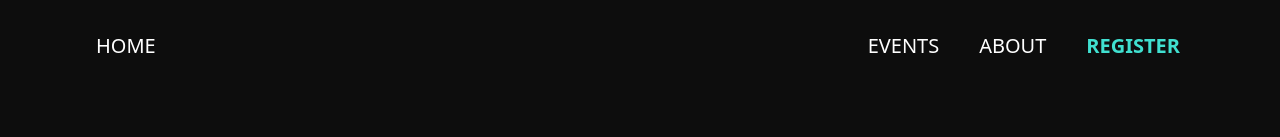
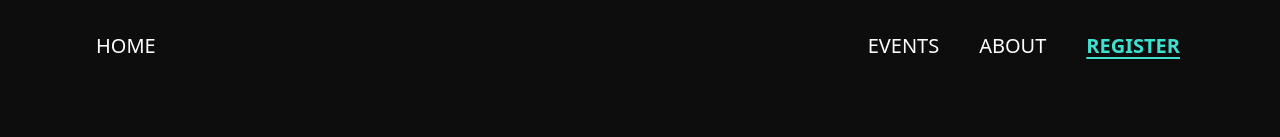
Before and after one commit to nikhilcodes0/xactitude2k25, a Next.js app: page /reg in a window 1280 px wide. Shown: the top 137 px of the page. Built offline with nearby package versions, Linux system fonts and the light colour scheme.

Commit message:
added underline in navbar option reg page

```diff
--- a/app/reg/page.tsx
+++ b/app/reg/page.tsx
@@ -174,7 +174,7 @@ const Reg = () => {
                 <li>
                   <Link
                     href="/reg"
-                    className="font-semibold text-[#40E0D0]"
+                    className="font-semibold text-[#40E0D0] underline underline-offset-4"
                   >
                     REGISTER
                   </Link>
```
